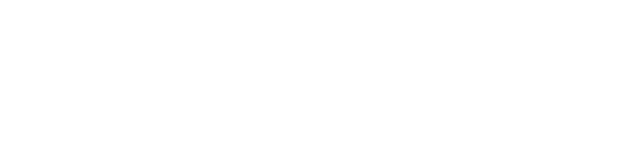
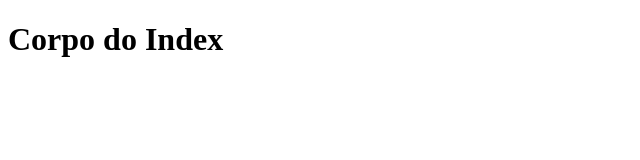
Before and after one commit to Vinicius1709/fundamentos-proway, a plain HTML site: page index.html in a window 1280 px wide. Shown: the whole page, without its empty margins (0-640 px from the left). Drawn offline with Linux system fonts and the light colour scheme.

Commit message:
Adicionando o copro do index

```diff
--- a/index.html
+++ b/index.html
@@ -3,4 +3,7 @@
 <head>
 	<title>Criado o cabecalho da pagina</title>
 </head>
+<body>
+	<h1>Corpo do Index</h1>
+</body>
 </html>
```
